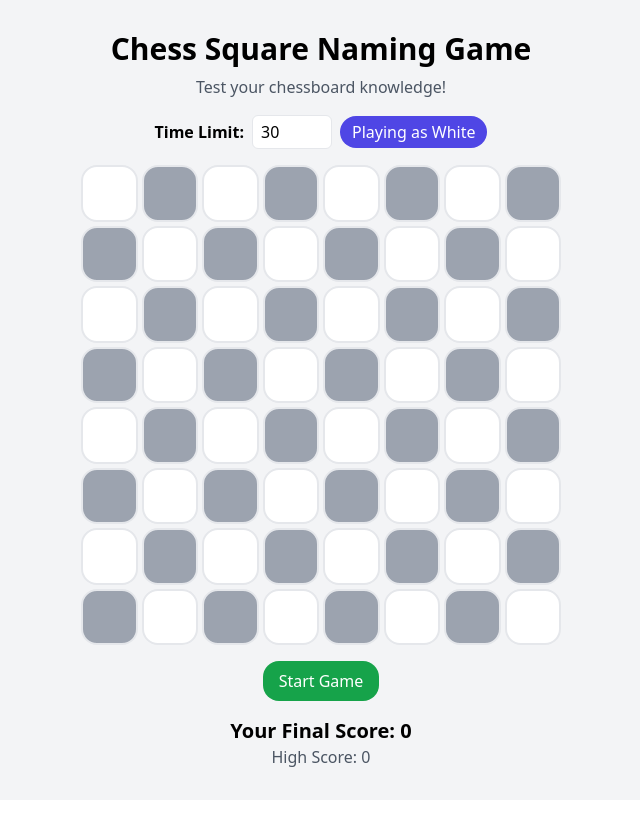
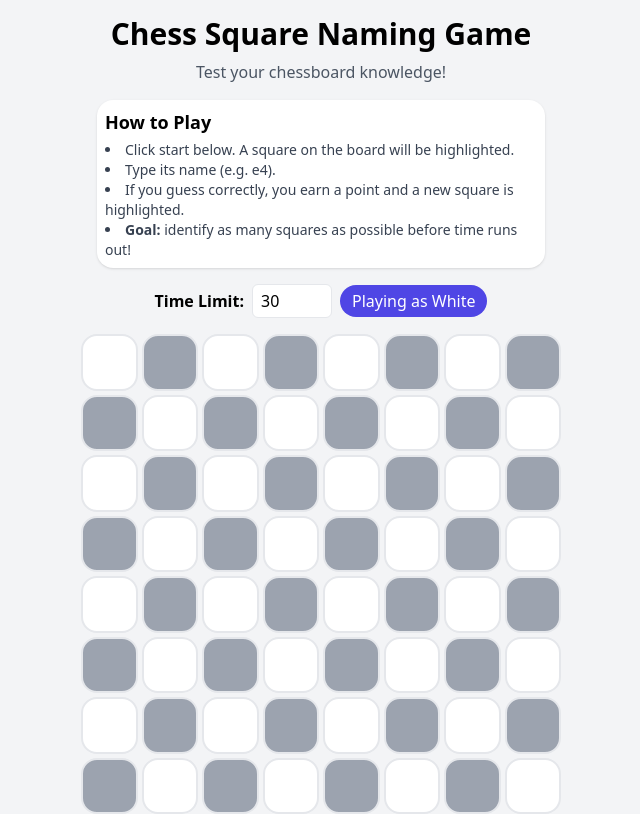
Before and after one commit to eddiesmo/Chess-Coordinate-Trainer, a React (Vite) app: page / in a window 1280 px wide. Shown: the top 814 px of the page, without its empty margins (319-959 px from the left). Built offline with nearby package versions, Linux system fonts and the light colour scheme.

Commit message:
first presented square is blinking

```diff
--- a/src/ChessSquareGame.jsx
+++ b/src/ChessSquareGame.jsx
@@ -1,11 +1,16 @@
 import React, { useState, useEffect, useCallback, useRef } from 'react';
 import { motion } from 'framer-motion';
 
+/**
+ * Now we want the "first presented square" to blink continuously until guessed correctly.
+ * We'll track a boolean that indicates we're still on the first square.
+ * Then we define a "firstBlink" variant that repeats indefinitely.
+ * Once the user guesses the first square correctly, we stop the blinking.
+ */
 
 const filesDefault = ['a','b','c','d','e','f','g','h'];
 const ranksDefault = ['1','2','3','4','5','6','7','8'];
 
-// We'll define variants for squares, but keep durations at 0 except for the incorrect case.
 const squareVariants = {
   base: {
     scale: 1,
@@ -28,6 +33,20 @@ const squareVariants = {
       duration: 0.5,
     },
   },
+  firstBlink: {
+    scale: [1, 1.05, 1],
+    // We'll maintain the yellow ring plus a slight pulsation.
+    boxShadow: [
+      "0 0 0 4px #facc15", // highlight ring at start
+      "0 0 0 4px #fde047", // slightly brighter yellow
+      "0 0 0 4px #facc15"  // return to original yellow
+    ],
+    transition: {
+      duration: 0.8,
+      repeat: Infinity,
+      repeatType: "reverse"
+    }
+  },
 };
 
 export default function ChessSquareGame() {
@@ -44,9 +63,11 @@ export default function ChessSquareGame() {
   // We'll track per-square blink effects: 'incorrect' | null.
   const [squareEffects, setSquareEffects] = useState({});
 
+  // Whether we're still on the first square, to do continuous blinking.
+  const [firstSquareBlinking, setFirstSquareBlinking] = useState(false);
+
   const inputRef = useRef(null);
 
-  // Generate a random square.
   const getRandomSquare = useCallback(() => {
     const randomFile = filesDefault[Math.floor(Math.random() * filesDefault.length)];
     const randomRank = ranksDefault[Math.floor(Math.random() * ranksDefault.length)];
@@ -57,12 +78,13 @@ export default function ChessSquareGame() {
     setScore(0);
     setTimeLeft(customTime);
     setGameActive(true);
-    // pick the first highlightedSquare
     let firstSquare = getRandomSquare();
     setHighlightedSquare(firstSquare);
     setUserGuess('');
     setGuesses([]);
     setSquareEffects({});
+    // We'll set this to true so the first square blinks.
+    setFirstSquareBlinking(true);
   };
 
   const endGame = () => {
@@ -90,6 +112,12 @@ export default function ChessSquareGame() {
 
     if (isCorrect) {
       setScore((prev) => prev + 1);
+
+      // If we're still on the first square, and it's correct, stop blinking.
+      if (firstSquareBlinking) {
+        setFirstSquareBlinking(false);
+      }
+
       // Never get same square twice in a row.
       let nextSquare = getRandomSquare();
       while (nextSquare === highlightedSquare) {
@@ -133,11 +161,15 @@ export default function ChessSquareGame() {
   const renderedFiles = boardFlipped ? [...filesDefault].reverse() : filesDefault;
   const sideLabel = boardFlipped ? 'Playing as Black' : 'Playing as White';
 
+  // Decide variant. If it's the first square and it's the highlighted one, we do 'firstBlink'.
   const getSquareVariant = (square) => {
     const isHighlighted = square === highlightedSquare;
     const effect = squareEffects[square];
+
     if (isHighlighted && effect === 'incorrect') {
       return 'incorrect';
+    } else if (isHighlighted && firstSquareBlinking) {
+      return 'firstBlink';
     } else if (isHighlighted) {
       return 'highlighted';
     }
@@ -150,6 +182,18 @@ export default function ChessSquareGame() {
         <h1 className="text-3xl font-bold mb-2">Chess Square Naming Game</h1>
         <p className="text-gray-600">Test your chessboard knowledge!</p>
       </div>
+
+      {!gameActive && (
+        <div className="max-w-md mb-4 px-2 py-2 bg-white rounded-2xl shadow">
+          <h2 className="text-lg font-semibold mb-1">How to Play</h2>
+          <ul className="list-disc list-inside text-sm text-gray-700">
+            <li>Click start below. A square on the board will be highlighted.</li>
+            <li>Type its name (e.g. e4).</li>
+            <li>If you guess correctly, you earn a point and a new square is highlighted.</li>
+            <li><strong>Goal:</strong> identify as many squares as possible before time runs out!</li>
+          </ul>
+        </div>
+      )}
 
       {gameActive && (
         <div className="mb-4 text-center">
@@ -188,10 +232,6 @@ export default function ChessSquareGame() {
         </button>
       </div>
 
-      {/**
-       * On mobile: ~80% width so the board is smaller.
-       * On desktop (sm: breakpoint ~640px), revert to full and max-w-[30rem].
-       */}
       <div className="w-[80%] max-w-[80%] sm:w-full sm:max-w-[30rem] grid grid-cols-8 gap-1">
         {renderedRanks.map((rank, rankIndex) => (
           <React.Fragment key={rank}>
@@ -272,24 +312,3 @@ export default function ChessSquareGame() {
     </div>
   );
 }
-
-// Additional test case to ensure we never get same square twice in a row.
-/*
-import { render, screen } from '@testing-library/react';
-import userEvent from '@testing-library/user-event';
-import ChessSquareGame from './ChessSquareGame';
-
-test('never gets the same square twice in a row on correct guesses', () => {
-  render(<ChessSquareGame />);
-  // We'll simulate starting the game, then submit correct guesses.
-  // For a robust test, we'd need some mocking or we can forcibly set states.
-  // This is just a demonstration.
-});
-
-// Additional test to confirm flipping button does not start the game
-// (User wants to ensure board flipping and Start Game are separate)
-test('flip board button toggles boardFlipped state, does not start game', () => {
-  render(<ChessSquareGame />);
-  // TODO: implement test that checks flipping does not cause gameActive.
-});
-*/
```
